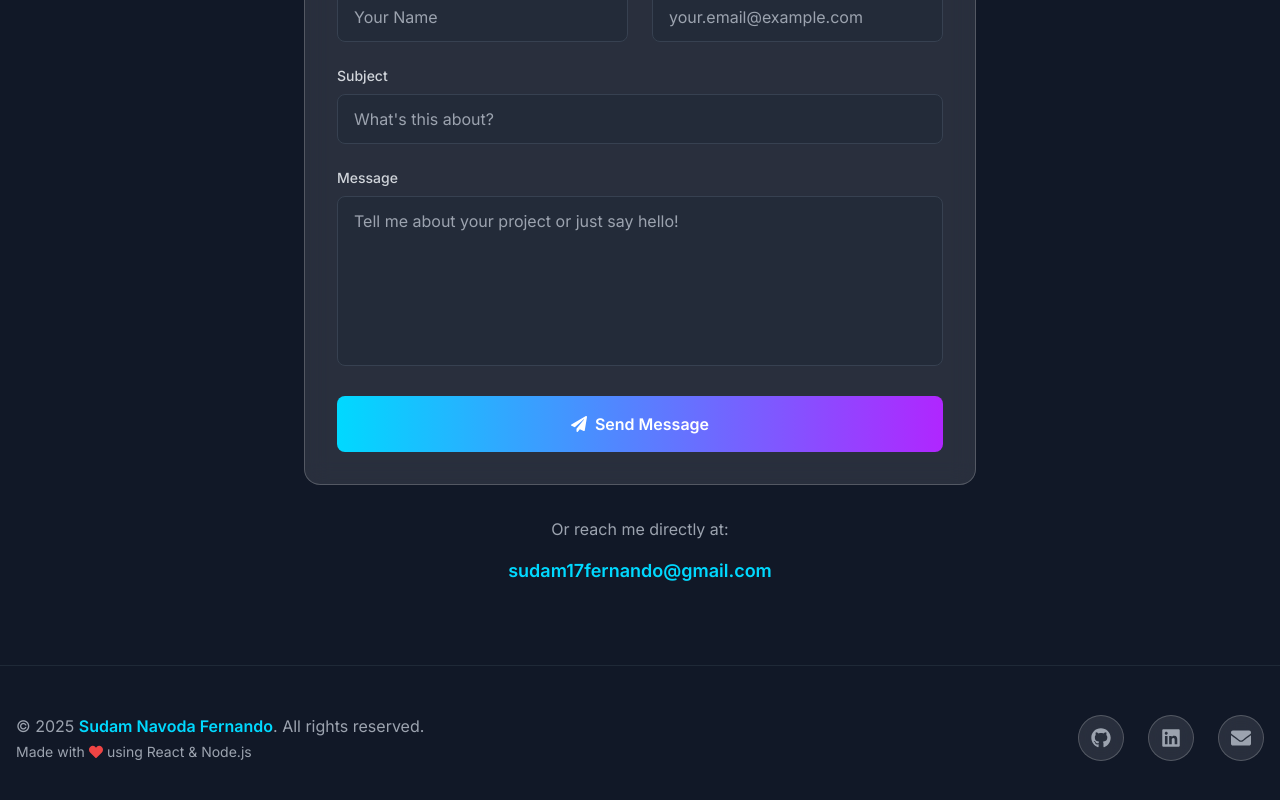
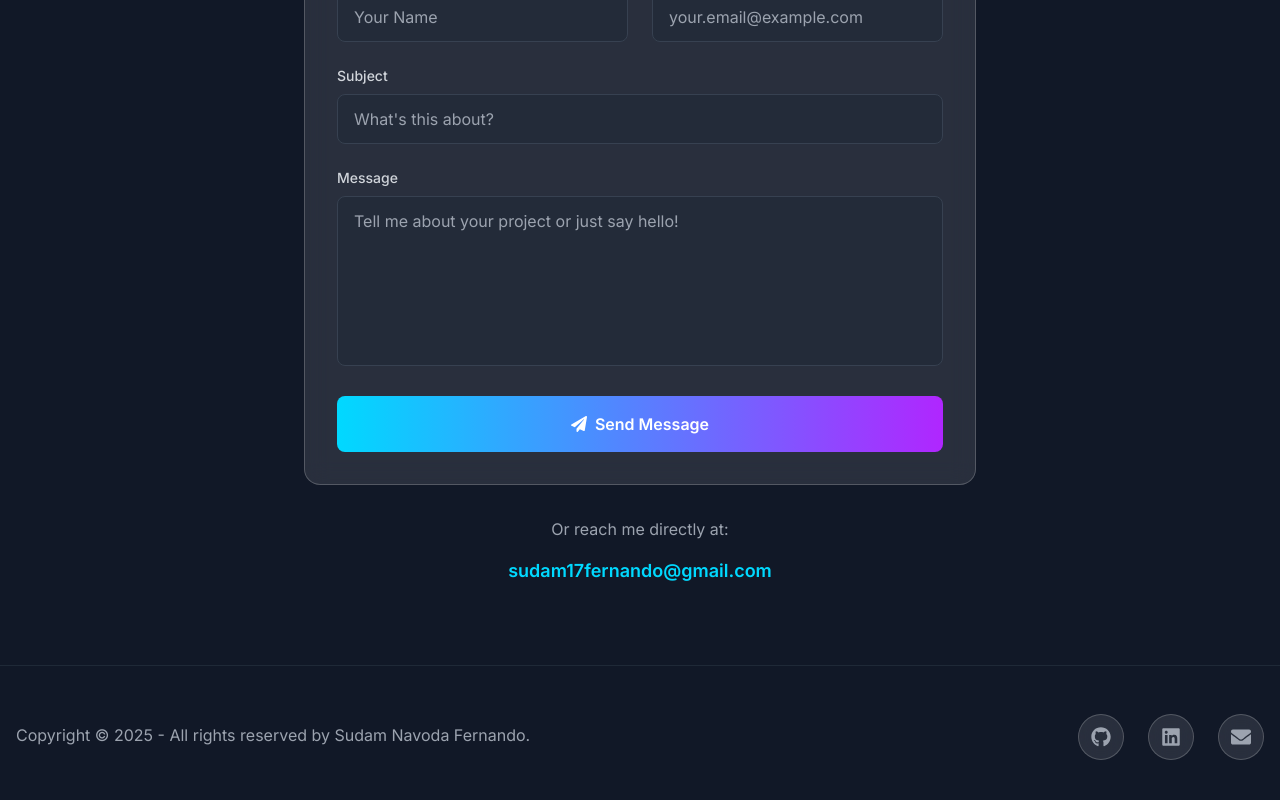
Before and after one commit to SudamNF17/Sudam_Portfolio_2025, a React (Vite) app in the folder client/: page / in a window 1280 px wide. Shown: the part 5047-5847 px from the top of the page. Built offline with nearby package versions, Linux system fonts and the light colour scheme; no server answers.

Commit message:
Update Footer.jsx

```diff
--- a/client/src/components/Footer.jsx
+++ b/client/src/components/Footer.jsx
@@ -16,10 +16,10 @@ const Footer = () => {
         <div className="flex flex-col md:flex-row justify-between items-center space-y-4 md:space-y-0">
           <div className="text-gray-400 text-center md:text-left">
             <p>
-              © {currentYear} <span className="text-neon-blue font-semibold">Sudam Navoda Fernando</span>. All rights reserved.
+              Copyright © {currentYear} - <span className="text-neon-blue font-semibold"></span>All rights reserved by Sudam Navoda Fernando.
             </p>
             <p className="text-sm mt-1 flex items-center justify-center md:justify-start">
-              Made with <FaHeart className="text-red-500 mx-1" size={14} /> using React & Node.js
+
             </p>
           </div>
 
```
